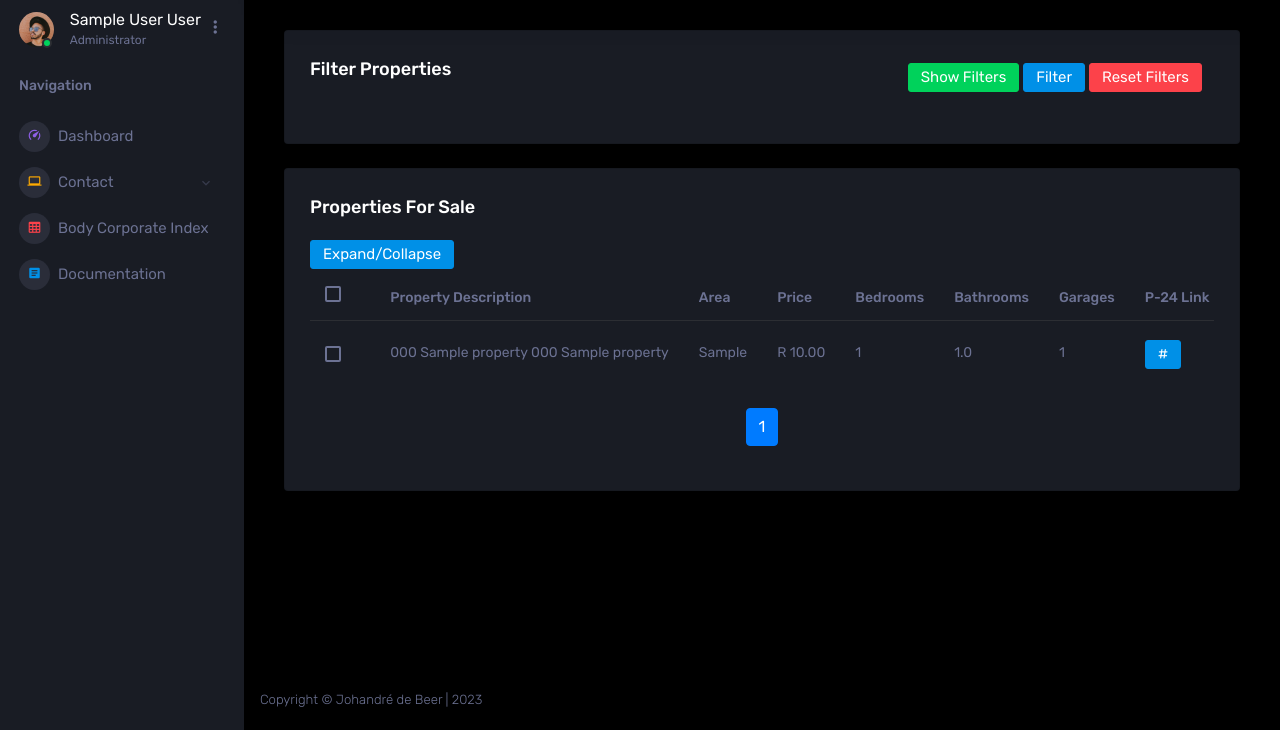
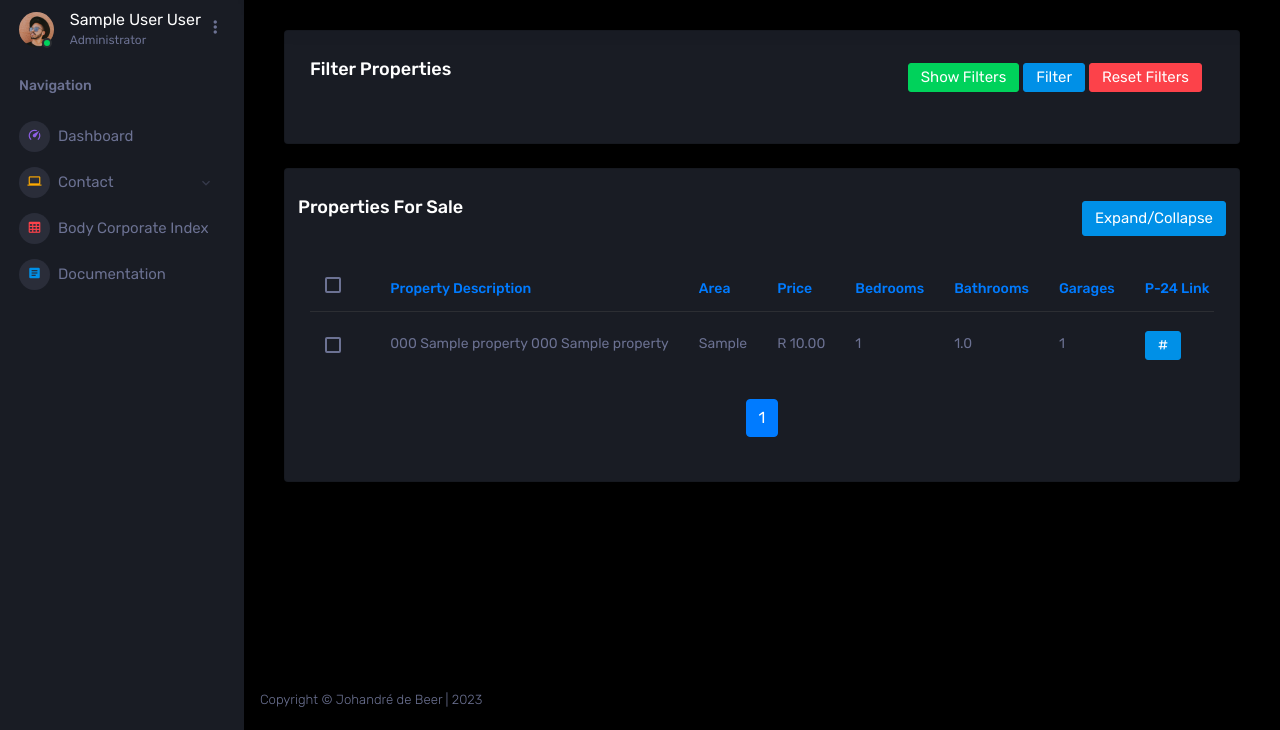
Before and after one commit to Click-BuySA/Click-Buy, a Flask app: page /dashboard in a window 1280 px wide. Shown: the part 70-800 px from the top of the page. Run offline with Flask 3, Linux system fonts and the light colour scheme; the visitor is signed in with stand-in values (Sample User, id 1); tables that the repository leaves empty hold one stand-in row (values such as "Sample post"); some libraries are stand-ins or nearby versions.

Commit message:
Updated properties table with sortable columns, apply DRY to sort_columns script for users- and properties tables

```diff
--- /dev/null
+++ b/static/assets/js/sort_table.js
@@ -0,0 +1,43 @@
+$(document).ready(function() {
+    const sortIcons = {
+        'asc': '<i class="mdi mdi-sort-ascending"></i>',
+        'desc': '<i class="mdi mdi-sort-descending"></i>'
+    };
+    const sortDirection = {};
+
+    $('.sort-header').on('click', function() {
+        const column = $(this).data('column');
+        const currentOrder = $(this).data('order') || 'asc';
+
+        //toggle sorting direction
+        const newOrder = currentOrder === 'asc' ? 'desc' : 'asc';
+
+        //remove icons from other headers
+        $('.sort-header').not(this).data('order', null).find('.sort-icon').html('');
+
+        //set icon for clicked header
+        $(this).data('order', newOrder).find('.sort-icon').html(sortIcons[newOrder]);
+        sortTable(column, $(this).closest('table'));
+    });
+
+    function sortTable(column, table) {
+        const rows = table.find('tbody tr').toArray();
+
+        if (!sortDirection[column] || sortDirection[column] === 'desc') {
+            rows.sort((a, b) => compareRows(a, b, column));
+            sortDirection[column] = 'asc';
+        } else {
+            rows.sort((a, b) => compareRows(b, a, column));
+            sortDirection[column] = 'desc';
+        }
+
+        table.find('tbody').empty().append(rows);
+    }
+
+    function compareRows(a, b, column) {
+        const valA = $(a).find(`td[data-column="${column}"]`).text().toUpperCase();
+        const valB = $(b).find(`td[data-column="${column}"]`).text().toUpperCase();
+
+        return valA.localeCompare(valB);
+    }
+});
--- a/templates/dashboard.html
+++ b/templates/dashboard.html
@@ -352,11 +352,13 @@
         <!-- Result Table -->
         <div class="card table-container">
           <div class="card-body">
-            <h4 class="card-title">Properties For Sale</h4>
-            <button id="expand-toggle-btn" class="btn btn-primary">Expand/Collapse</button>
-
+            <div class="row justify-content-between">
+              <h4 class="card-title">Properties For Sale</h4>
+              <button id="expand-toggle-btn" class="btn btn-primary">Expand/Collapse</button>
+            </div>
+            <br>
             <div class="table-responsive table-responsive-sm .table-responsive-md table-responsive-lg table-responsive-xl">
-              <table class="table">
+              <table class="table table-hover" id="properties_table">
                 <thead>
                   <tr>
                     <th>
@@ -367,20 +369,20 @@
                       </div>
                     </th>
                     <!-- Collapsed Headers -->
-                    <th> Property Description </th>
-                    <th> Area </th>
-                    <th> Price </th>
-                    <th> Bedrooms </th>
-                    <th> Bathrooms </th>
-                    <th> Garages </th>
-                    <th> P-24 Link </th>
+                    <th><a href="#" class="sort-header" data-column="prop_desc">Property Description<span class="sort-icon"></span></a></th>
+                    <th><a href="#" class="sort-header" data-column="area">Area<span class="sort-icon"></span></a></th>
+                    <th><a href="#" class="sort-header" data-column="price">Price<span class="sort-icon"></span></a></th>
+                    <th><a href="#" class="sort-header" data-column="bedrooms">Bedrooms<span class="sort-icon"></span></a></th>
+                    <th><a href="#" class="sort-header" data-column="bathrooms">Bathrooms<span class="sort-icon"></span></a></th>
+                    <th><a href="#" class="sort-header" data-column="garages">Garages<span class="sort-icon"></span></a></th>
+                    <th><a href="#" class="sort-header" data-column="link">P-24 Link<span class="sort-icon"></span></a></th>
 
                     <!-- Expanded Headers -->
-                    <th class="expandable-column"> Swimming Pool </th>
-                    <th class="expandable-column"> Garden Flat </th>
-                    <th class="expandable-column"> Study </th>
-                    <th class="expandable-column"> Ground Floor </th>
-                    <th class="expandable-column"> Pet Friendly </th>
+                    <th class="expandable-column"><a href="#" class="sort-header" data-column="swimming_pool">Swimming Pool<span class="sort-icon"></span></a></th>
+                    <th class="expandable-column"><a href="#" class="sort-header" data-column="garden_flat">Garden Flat<span class="sort-icon"></span></a></th>
+                    <th class="expandable-column"><a href="#" class="sort-header" data-column="study">Study<span class="sort-icon"></span></a></th>
+                    <th class="expandable-column"><a href="#" class="sort-header" data-column="ground_floor">Ground Floor<span class="sort-icon"></span></a></th>
+                    <th class="expandable-column"><a href="#" class="sort-header" data-column="pet_friendly">Pet Friendly<span class="sort-icon"></span></a></th>
                   </tr>
                 </thead>
                 <tbody>
@@ -544,7 +547,9 @@
     $(document).ready(function () {
         $("#expand-toggle-btn").click(function () {
             $(".expandable-column").toggle();
+            $('#properties-table').sort_table();
         });
+
     });
 </script>
 
```
Also changed, not shown: other parts of templates/dashboard.html (+13 -12 lines), static/assets/js/tablesorter.js (deleted, +0 -11 lines), templates/admin_users.html (+1 -46 lines).
